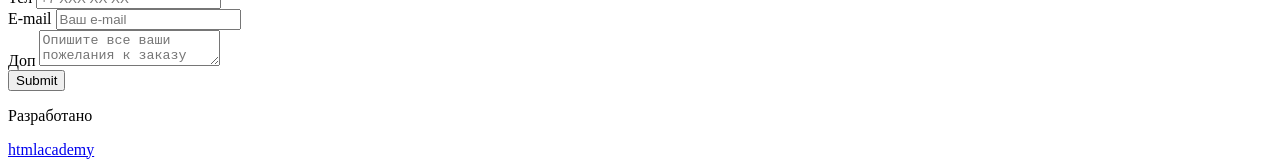
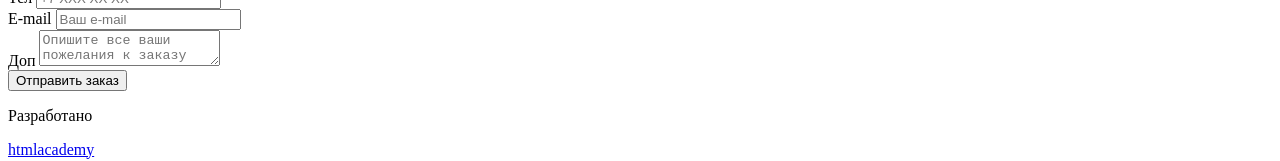
Before and after one commit to BorisovMax/74180-mishka, a website: page form.html in a window 1280 px wide. Shown: the part 618-779 px from the top of the page. Drawn offline with Linux system fonts and the light colour scheme.

Commit message:
Внес правки во внутреннюю страницу с формой

```diff
--- a/form.html
+++ b/form.html
@@ -95,7 +95,7 @@
               <label for="message">Доп</label>
               <textarea id="message" name="message" placeholder="Опишите все ваши пожелания к заказу"></textarea>
             </div>
-            <input class="form__submit btn" type="submit">
+            <input class="form__submit  btn" type="submit" value="Отправить заказ">
         </form>
       </section>
     </main>
```
